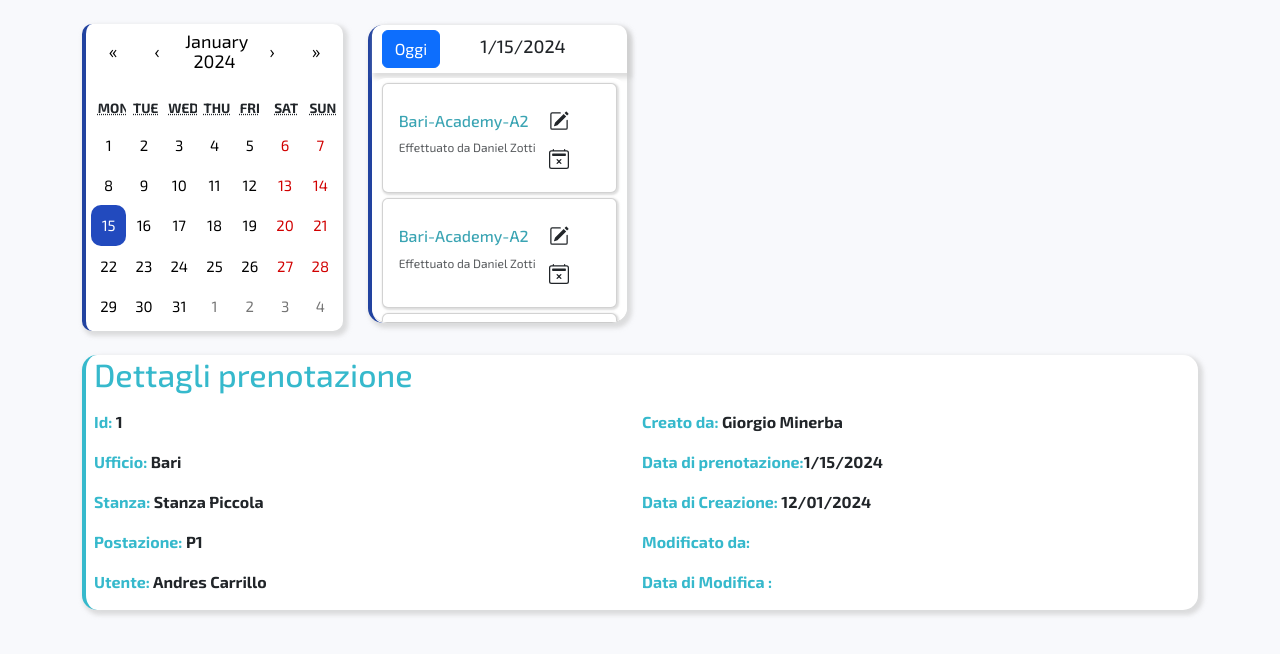
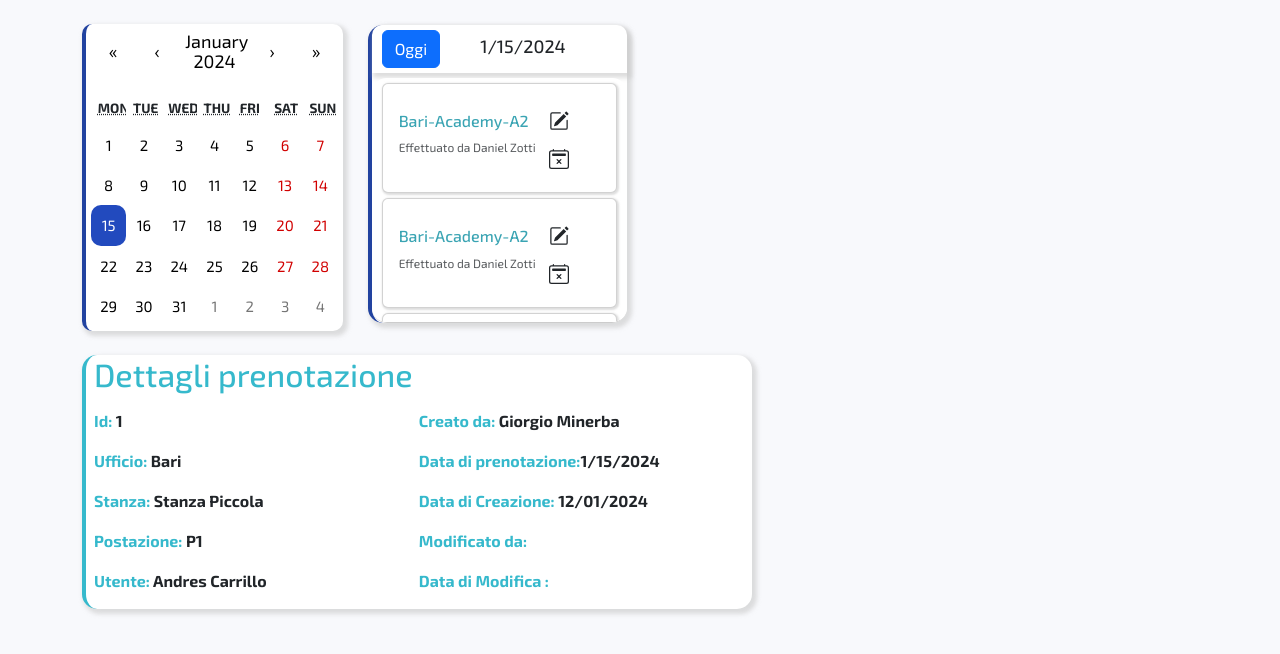
Before and after one commit to asicuro/tirocinio-prenotazione-postazioni, a React (Create React App) app in the folder frontend/prenotazione-postazioni/: page / in a window 1280 px wide. Shown: the top 654 px of the page. Built offline with nearby package versions, Linux system fonts and the light colour scheme.

Commit message:
sistemato larghezza di Dettagli/Font

```diff
--- a/frontend/prenotazione-postazioni/src/Dettagli.css
+++ b/frontend/prenotazione-postazioni/src/Dettagli.css
@@ -4,6 +4,8 @@
 }
 
 .Dettagli-prenotazione {
+    font-family: Exo2, sans-serif;
+    width: 60%;
     border-radius: 15px;
     border-left: 4px solid #36b9cc;
     background-color: white;
@@ -14,11 +16,9 @@
     color: #36b9cc;
 }
 .Title {
-    font-family: Exo2, sans-serif;
     color: #36b9cc;
 }
 .Dettagli-label {
-    font-family: Exo2, sans-serif;
     font-weight: bold;
 }
 
```
